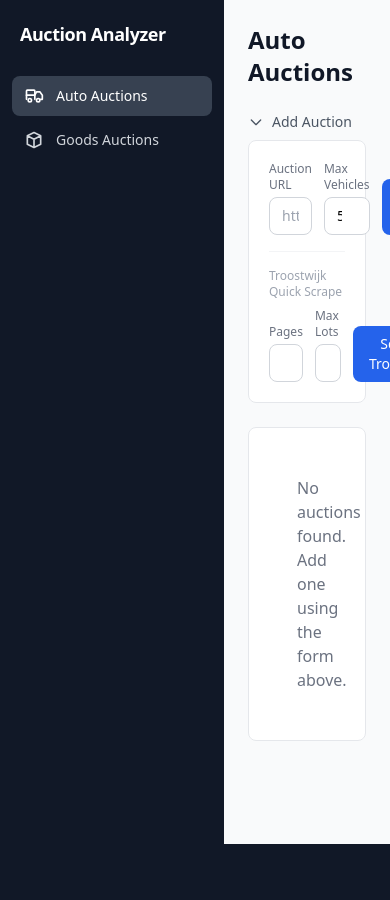
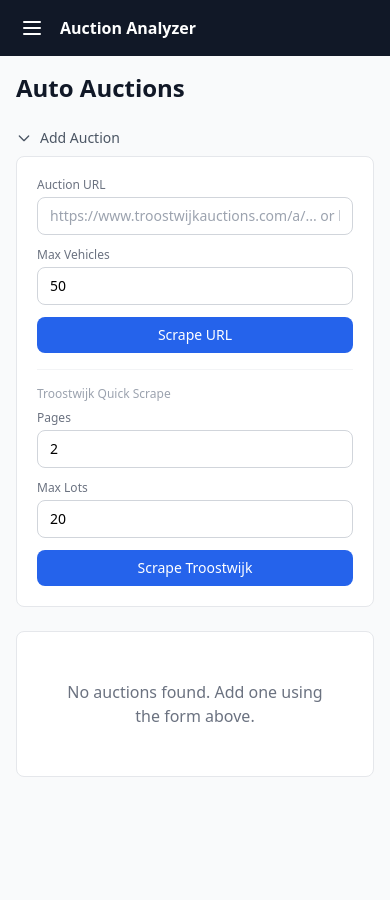
Before and after one commit to amirhshad/auction-analyzer, a FastAPI app: page / in a window 390 px wide. Before the commit the page ends 844 px from the top, so only its background shows below. Run offline with FastAPI, Linux system fonts and the light colour scheme; data that the repository does not hold is empty; some libraries are stand-ins or nearby versions.

Commit message:
Make web dashboard responsive for mobile devices
- Sidebar collapses to hamburger menu on mobile with slide-in overlay
- Stats grids: 2 columns on phone, 4 on desktop
- Forms and buttons stack vertically on small screens
- Charts stack to single column on mobile
- Tab navigation scrolls horizontally on narrow screens
- Deal cards use 2-column metric grids on phone

Co-Authored-By: Claude Opus 4.6 (1M context) <noreply@anthropic.com>

```diff
--- a/execution/webapp/templates/auto/_analysis.html
+++ b/execution/webapp/templates/auto/_analysis.html
@@ -2,7 +2,7 @@
 {% if rows %}
 <div class="space-y-6">
     <!-- Charts row -->
-    <div class="grid grid-cols-2 gap-6">
+    <div class="grid grid-cols-1 lg:grid-cols-2 gap-4 lg:gap-6">
         <div class="bg-white rounded-lg border border-gray-200 p-4">
             <div id="chart-score-dist" style="height: 320px;"></div>
         </div>
@@ -24,7 +24,7 @@
         {% endif %}
     {% endfor %}
     {% if ratings %}
-    <div class="grid grid-cols-4 gap-4">
+    <div class="grid grid-cols-2 lg:grid-cols-4 gap-3 lg:gap-4">
         {% for label in ['Excellent', 'Good', 'Fair', 'Poor'] %}
         {% set color = {'Excellent': 'green', 'Good': 'blue', 'Fair': 'amber', 'Poor': 'red'}[label] %}
         <div class="bg-white rounded-lg border border-gray-200 p-4">
--- a/execution/webapp/templates/auto/_vehicle_card.html
+++ b/execution/webapp/templates/auto/_vehicle_card.html
@@ -23,7 +23,7 @@
         </div>
     </div>
 
-    <div class="grid grid-cols-4 gap-4 mt-3">
+    <div class="grid grid-cols-2 sm:grid-cols-4 gap-3 sm:gap-4 mt-3">
         <div>
             <p class="text-xs text-gray-500">Current Bid</p>
             <p class="text-lg font-semibold text-gray-900">
--- a/execution/webapp/templates/auto/page.html
+++ b/execution/webapp/templates/auto/page.html
@@ -16,37 +16,37 @@
         </button>
         <div x-show="showAdd" x-cloak x-transition class="bg-white rounded-lg border border-gray-200 p-5 space-y-4">
             <!-- Scrape by URL -->
-            <form hx-post="/auto/scrape" hx-target="#action-result" hx-swap="innerHTML" class="flex items-end gap-3">
+            <form hx-post="/auto/scrape" hx-target="#action-result" hx-swap="innerHTML" class="flex flex-col sm:flex-row items-stretch sm:items-end gap-3">
                 <div class="flex-1">
                     <label class="block text-xs font-medium text-gray-500 mb-1">Auction URL</label>
                     <input type="text" name="url" required
                            placeholder="https://www.troostwijkauctions.com/a/... or https://www.onlineveilingmeester.nl/..."
                            class="w-full px-3 py-2 border border-gray-300 rounded-lg text-sm focus:ring-2 focus:ring-blue-500 focus:border-blue-500" />
                 </div>
-                <div class="w-28">
+                <div class="w-full sm:w-28">
                     <label class="block text-xs font-medium text-gray-500 mb-1">Max Vehicles</label>
                     <input type="number" name="max_vehicles" value="50" min="1" max="200"
                            class="w-full px-3 py-2 border border-gray-300 rounded-lg text-sm" />
                 </div>
-                <button type="submit" class="px-4 py-2 bg-blue-600 text-white text-sm font-medium rounded-lg hover:bg-blue-700">
+                <button type="submit" class="w-full sm:w-auto px-4 py-2 bg-blue-600 text-white text-sm font-medium rounded-lg hover:bg-blue-700">
                     Scrape URL
                 </button>
             </form>
 
             <div class="border-t border-gray-100 pt-4">
                 <p class="text-xs font-medium text-gray-400 mb-2">Troostwijk Quick Scrape</p>
-                <form hx-post="/auto/scrape-troostwijk" hx-target="#action-result" hx-swap="innerHTML" class="flex items-end gap-3">
-                    <div class="w-28">
+                <form hx-post="/auto/scrape-troostwijk" hx-target="#action-result" hx-swap="innerHTML" class="flex flex-col sm:flex-row items-stretch sm:items-end gap-3">
+                    <div class="w-full sm:w-28">
                         <label class="block text-xs font-medium text-gray-500 mb-1">Pages</label>
                         <input type="number" name="pages" value="2" min="1" max="10"
                                class="w-full px-3 py-2 border border-gray-300 rounded-lg text-sm" />
                     </div>
-                    <div class="w-28">
+                    <div class="w-full sm:w-28">
                         <label class="block text-xs font-medium text-gray-500 mb-1">Max Lots</label>
                         <input type="number" name="lots" value="20" min="1" max="100"
                                class="w-full px-3 py-2 border border-gray-300 rounded-lg text-sm" />
                     </div>
-                    <button type="submit" class="px-4 py-2 bg-blue-600 text-white text-sm font-medium rounded-lg hover:bg-blue-700">
+                    <button type="submit" class="w-full sm:w-auto px-4 py-2 bg-blue-600 text-white text-sm font-medium rounded-lg hover:bg-blue-700">
                         Scrape Troostwijk
                     </button>
                 </form>
@@ -64,7 +64,7 @@
     <!-- Tabs -->
     <div x-data="{ activeTab: '{{ active_tab }}' }" class="mt-6">
         <div class="border-b border-gray-200">
-            <nav class="flex gap-6" role="tablist">
+            <nav class="flex gap-4 sm:gap-6 overflow-x-auto" role="tablist">
                 {% for tab_id, tab_label in [('favorites', 'Favorites'), ('best_deals', 'Best Deals'), ('all_vehicles', 'All Vehicles'), ('analysis', 'Analysis')] %}
                 <button @click="activeTab = '{{ tab_id }}'"
                         hx-get="/auto/tab/{{ tab_id }}"
--- a/execution/webapp/templates/base.html
+++ b/execution/webapp/templates/base.html
@@ -16,13 +16,12 @@
         .htmx-request.htmx-indicator { opacity: 1; }
     </style>
     <script>
-        // Re-initialize Alpine on HTMX content swaps
         document.addEventListener('htmx:afterSwap', function(evt) {
             Alpine.initTree(evt.detail.target);
         });
     </script>
 </head>
-<body class="bg-gray-50 min-h-screen" x-data="{ toast: '', toastType: 'success', showToast: false }">
+<body class="bg-gray-50 min-h-screen" x-data="{ toast: '', toastType: 'success', showToast: false, sidebarOpen: false }">
     <!-- Toast notification -->
     <div x-show="showToast" x-cloak x-transition
          :class="toastType === 'error' ? 'bg-red-500' : 'bg-green-500'"
@@ -31,15 +30,37 @@
         <span x-text="toast"></span>
     </div>
 
+    <!-- Mobile top bar -->
+    <div class="lg:hidden flex items-center gap-3 bg-gray-900 text-white px-4 py-3">
+        <button @click="sidebarOpen = !sidebarOpen" class="p-1">
+            <svg class="w-6 h-6" fill="none" stroke="currentColor" viewBox="0 0 24 24">
+                <path stroke-linecap="round" stroke-linejoin="round" stroke-width="2" d="M4 6h16M4 12h16M4 18h16"/>
+            </svg>
+        </button>
+        <h1 class="text-base font-bold">Auction Analyzer</h1>
+    </div>
+
     <div class="flex min-h-screen">
+        <!-- Sidebar overlay (mobile) -->
+        <div x-show="sidebarOpen" x-cloak @click="sidebarOpen = false"
+             class="fixed inset-0 bg-black/50 z-40 lg:hidden"></div>
+
         <!-- Sidebar -->
-        <nav class="w-56 bg-gray-900 text-white flex-shrink-0">
+        <nav :class="sidebarOpen ? 'translate-x-0' : '-translate-x-full'"
+             class="fixed lg:static inset-y-0 left-0 z-50 w-56 bg-gray-900 text-white flex-shrink-0 transition-transform lg:translate-x-0">
             <div class="p-5">
-                <h1 class="text-lg font-bold tracking-tight">Auction Analyzer</h1>
+                <div class="flex items-center justify-between">
+                    <h1 class="text-lg font-bold tracking-tight">Auction Analyzer</h1>
+                    <button @click="sidebarOpen = false" class="lg:hidden p-1 text-gray-400 hover:text-white">
+                        <svg class="w-5 h-5" fill="none" stroke="currentColor" viewBox="0 0 24 24">
+                            <path stroke-linecap="round" stroke-linejoin="round" stroke-width="2" d="M6 18L18 6M6 6l12 12"/>
+                        </svg>
+                    </button>
+                </div>
             </div>
             <ul class="mt-2 space-y-1 px-3">
                 <li>
-                    <a href="/auto"
+                    <a href="/auto" @click="sidebarOpen = false"
                        class="flex items-center gap-3 px-3 py-2.5 rounded-lg text-sm font-medium transition
                               {% if active_page == 'auto' %}bg-gray-700 text-white{% else %}text-gray-300 hover:bg-gray-800 hover:text-white{% endif %}">
                         <svg class="w-5 h-5" fill="none" stroke="currentColor" viewBox="0 0 24 24">
@@ -51,7 +72,7 @@
                     </a>
                 </li>
                 <li>
-                    <a href="/goods"
+                    <a href="/goods" @click="sidebarOpen = false"
                        class="flex items-center gap-3 px-3 py-2.5 rounded-lg text-sm font-medium transition
                               {% if active_page == 'goods' %}bg-gray-700 text-white{% else %}text-gray-300 hover:bg-gray-800 hover:text-white{% endif %}">
                         <svg class="w-5 h-5" fill="none" stroke="currentColor" viewBox="0 0 24 24">
@@ -64,7 +85,7 @@
         </nav>
 
         <!-- Main content -->
-        <main class="flex-1 p-6 overflow-auto">
+        <main class="flex-1 p-4 lg:p-6 overflow-auto min-w-0">
             {% block content %}{% endblock %}
         </main>
     </div>
--- a/execution/webapp/templates/goods/_analysis.html
+++ b/execution/webapp/templates/goods/_analysis.html
@@ -2,7 +2,7 @@
 {% if rows %}
 <div class="space-y-6">
     <!-- Charts row -->
-    <div class="grid grid-cols-2 gap-6">
+    <div class="grid grid-cols-1 lg:grid-cols-2 gap-4 lg:gap-6">
         <div class="bg-white rounded-lg border border-gray-200 p-4">
             <div id="chart-cat-pie" style="height: 320px;"></div>
         </div>
--- a/execution/webapp/templates/goods/_deal_card.html
+++ b/execution/webapp/templates/goods/_deal_card.html
@@ -41,7 +41,7 @@
     {% if row.est_value %}
     <div class="mt-3 pt-3 border-t border-gray-100">
         <p class="text-[10px] font-semibold text-gray-400 uppercase tracking-wider mb-2">Retail Lookup</p>
-        <div class="grid grid-cols-3 gap-4">
+        <div class="grid grid-cols-2 sm:grid-cols-3 gap-3 sm:gap-4">
             <div>
                 <p class="text-xs text-gray-500">Retail Value</p>
                 <p class="text-base font-semibold text-gray-900">&euro;{{ "{:,.0f}".format(row.est_value) }}</p>
@@ -71,7 +71,7 @@
     {% if row.ai_explanation %}
     <div class="mt-3 pt-3 border-t border-gray-100">
         <p class="text-[10px] font-semibold text-gray-400 uppercase tracking-wider mb-2">AI Evaluation</p>
-        <div class="grid grid-cols-3 gap-4">
+        <div class="grid grid-cols-2 sm:grid-cols-3 gap-3 sm:gap-4">
             <div>
                 <p class="text-xs text-gray-500">AI Market Value</p>
                 <p class="text-base font-semibold text-gray-900">
```
Also changed, not shown: execution/webapp/templates/auto/_controls.html (+16 -16 lines), execution/webapp/templates/goods/_controls.html (+18 -18 lines), execution/webapp/templates/goods/page.html (+4 -4 lines).
